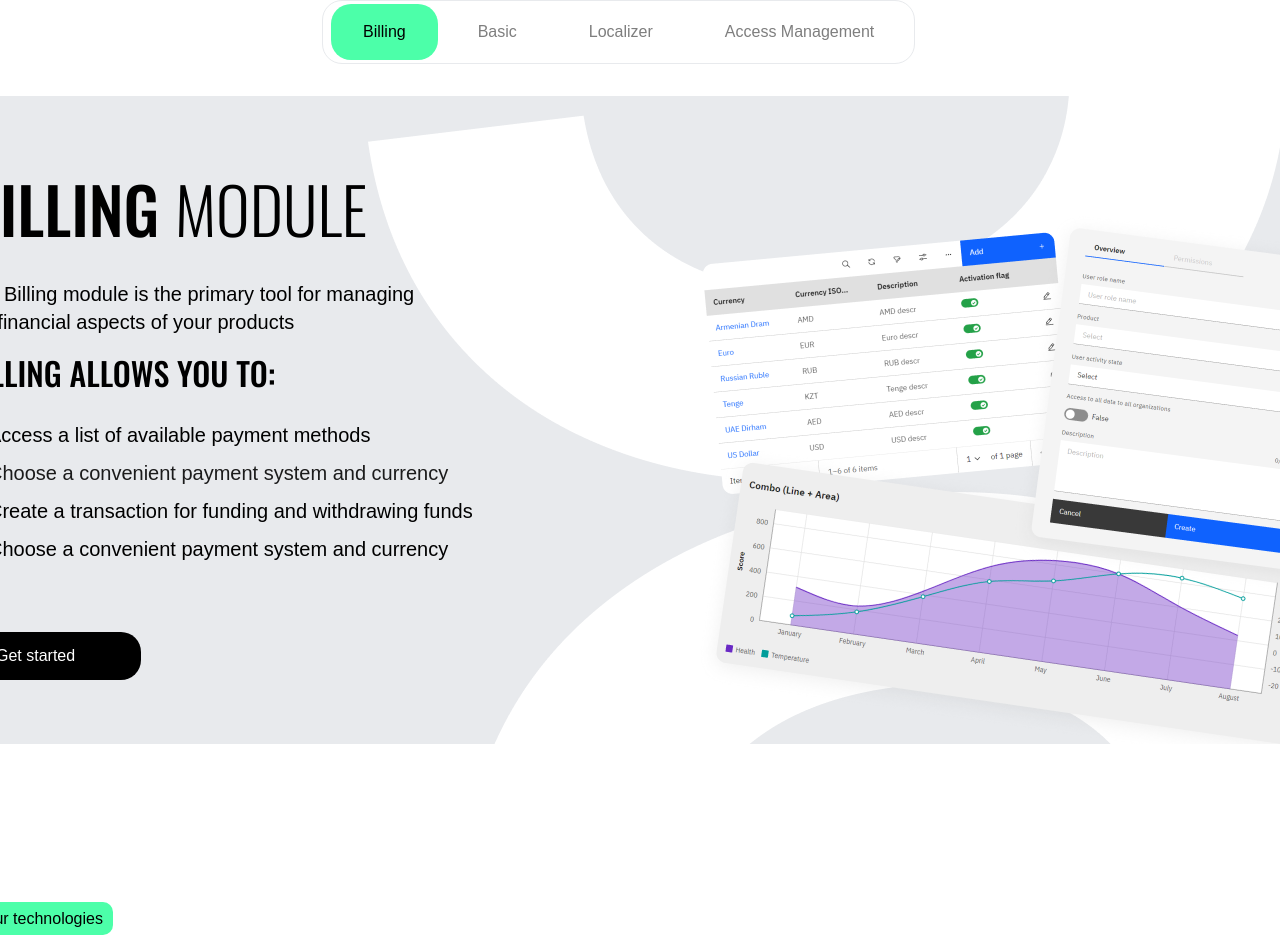
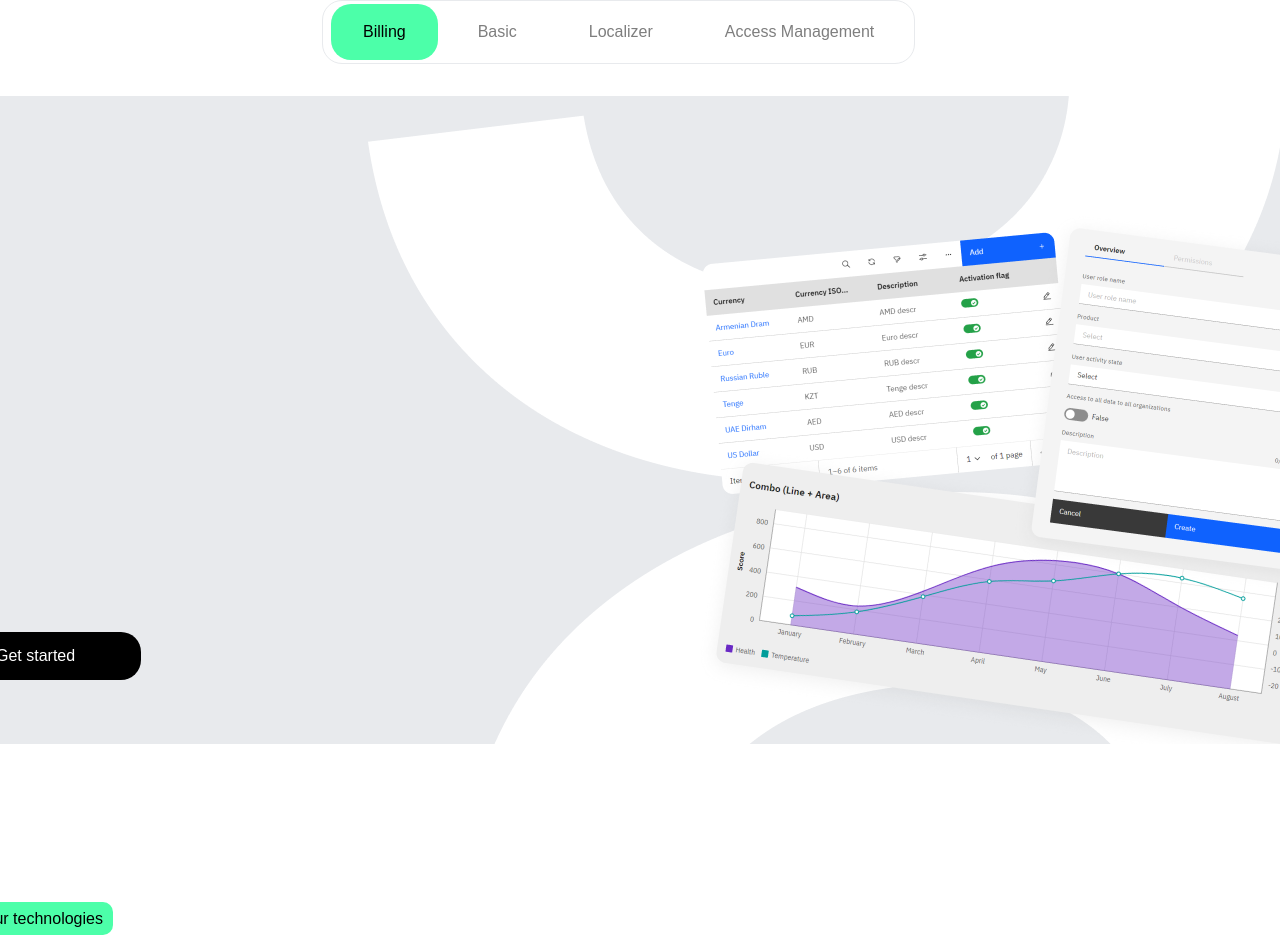
Before and after one commit to NickPodguzov993/b2b-ids-landing, a React (Vite) app: page / in a window 1280 px wide. Shown: the part 6495-7447 px from the top of the page. Built offline with nearby package versions, Linux system fonts and the light colour scheme; what tailwindcss-animated would draw is missing.

Commit message:
add changes from Products

```diff
--- a/src/components/MainPage/Components/Products.tsx
+++ b/src/components/MainPage/Components/Products.tsx
@@ -1,6 +1,13 @@
+import {useState} from "react";
 
 
 const Products = () => {
+
+    const [open, setOpen] = useState(false)
+    const [open2, setOpen2] = useState(false)
+    const [open3, setOpen3] = useState(false)
+    const [open4, setOpen4] = useState(false)
+
     return (
         <div>
             <div className='hidden sm:block ml-[132px]'>
@@ -19,7 +26,7 @@ const Products = () => {
                 <div
                     className="h-16 p-2 ml-[350px] mb-8 rounded-[20px] border border-[#e8eaed] justify-start items-center gap-2 inline-flex">
                     <div className="px-8 py-4 bg-[#4cffa9] rounded-[20px] justify-center items-center gap-2.5 flex">
-                        <button className="text-black text-base font-normal font-['Arial']">Billing</button>
+                        <button className="text-black text-base font-normal font-['Arial']" onClick={()=>setOpen(true)}>Billing</button>
                     </div>
                     <div className="px-8 py-4 rounded-[20px] justify-center items-center gap-2.5 flex">
                         <button className="text-[#7e7e7e] text-base font-normal font-['Arial']">Basic</button>
@@ -33,8 +40,10 @@ const Products = () => {
                 </div>
 
                 <div
-                    className="h-[648px] w-[1400px] ml-[-40px] pl-8 py-16 bg-[#e8eaed] bg-[url('/assets/MainPage/Desctop/Group3.png')] bg-no-repeat  bg-[top_-65px_right_-50px]   rounded-[20px] justify-start items-center gap-6 inline-flex">
+                    className="h-[648px] w-[1400px] ml-[-40px] pl-8 py-16 bg-[#e8eaed] bg-[url('/assets/MainPage/Desctop/Group3.png')] bg-no-repeat  bg-[top_-65px_right_-50px]
+                       rounded-[20px] justify-start items-center gap-6 inline-flex">
                     <div className="grow shrink basis-0 h-[520px] flex-col justify-between items-start inline-flex">
+                        {!open ? <span></span> :
                             <div className="self-stretch h-[448px] flex-col justify-start items-start gap-6 flex">
                                 <div className="self-stretch h-[165px] flex-col justify-start items-start gap-6 flex">
                                     <div className="self-stretch"><span
@@ -87,7 +96,9 @@ const Products = () => {
                                         </div>
                                     </div>
                                 </div>
-                        </div>
+                            </div>}
+
+
                         <div
                             className="h-12 px-8 py-4 bg-black rounded-[20px] justify-center items-center gap-2.5 inline-flex">
                             <div className="text-white text-base font-normal font-['Arial']">Get started</div>
@@ -126,13 +137,16 @@ const Products = () => {
                     </div>
                 </div>
                 <div className="bg-[#e8eaed] rounded-[20px] p-4">
+
+
                     <div className="self-stretch  flex-col justify-start items-start gap-4 flex">
                         <div className="self-stretch h-[109px] flex-col justify-start items-start gap-2 flex">
                             <div className="self-stretch"><span
                                 className="text-black text-[32px] font-medium font-['Oswald'] uppercase">Billing </span><span
                                 className="text-black text-[32px] font-light font-['Oswald'] uppercase">module</span>
                             </div>
-                            <div className="self-stretch text-black text-base font-normal font-['Arial']">The Billing
+                            <div className="self-stretch text-black text-base font-normal font-['Arial']">The
+                                Billing
                                 module
                                 is the primary tool for managing the financial aspects of your products
                             </div>
@@ -177,6 +191,7 @@ const Products = () => {
                                 </div>
                             </div>
                         </div>
+
                     <div
                         className="h-11 px-8 w-[328px] py-4 bg-black rounded-[20px] mt-8 justify-center items-center gap-2.5 inline-flex">
                         <div className="text-white text-sm font-normal font-['Arial'] leading-snug">Get started</div>
```
Lines whose indentation alone changed are shown as unchanged.
